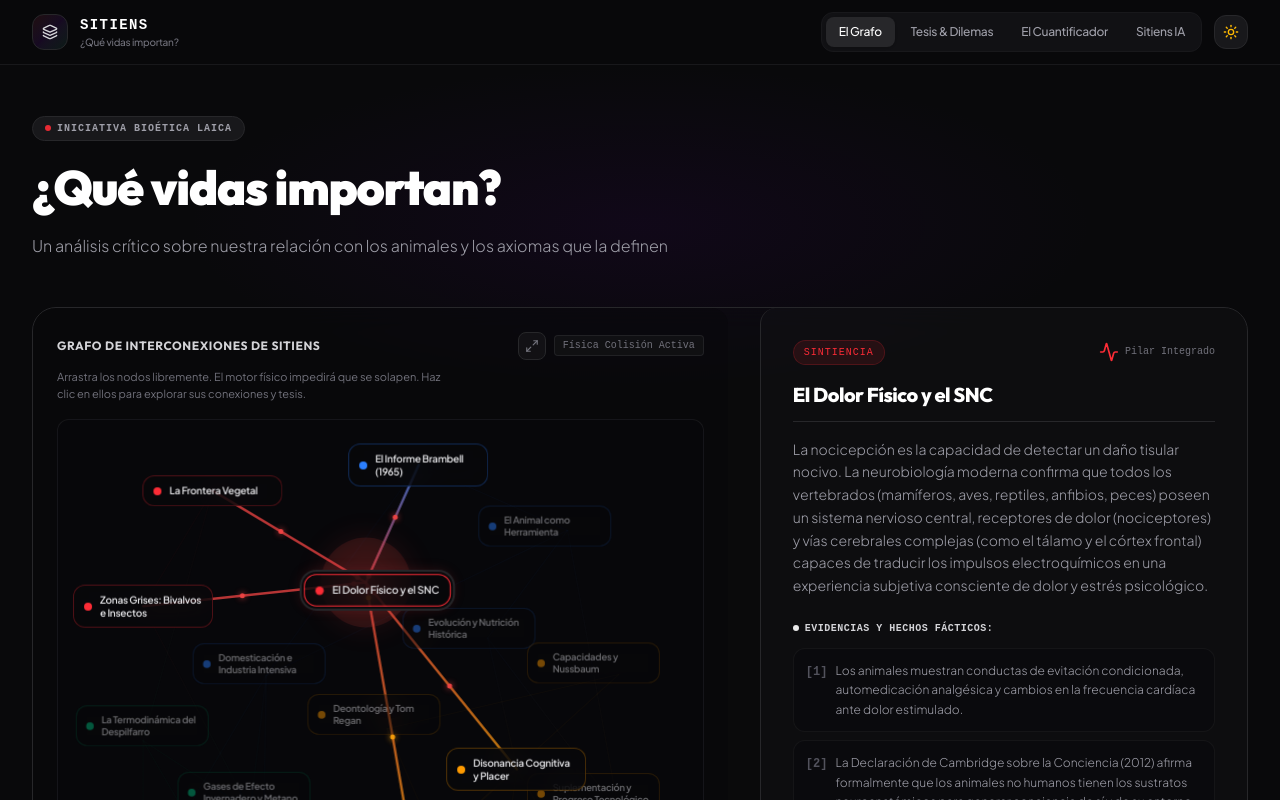
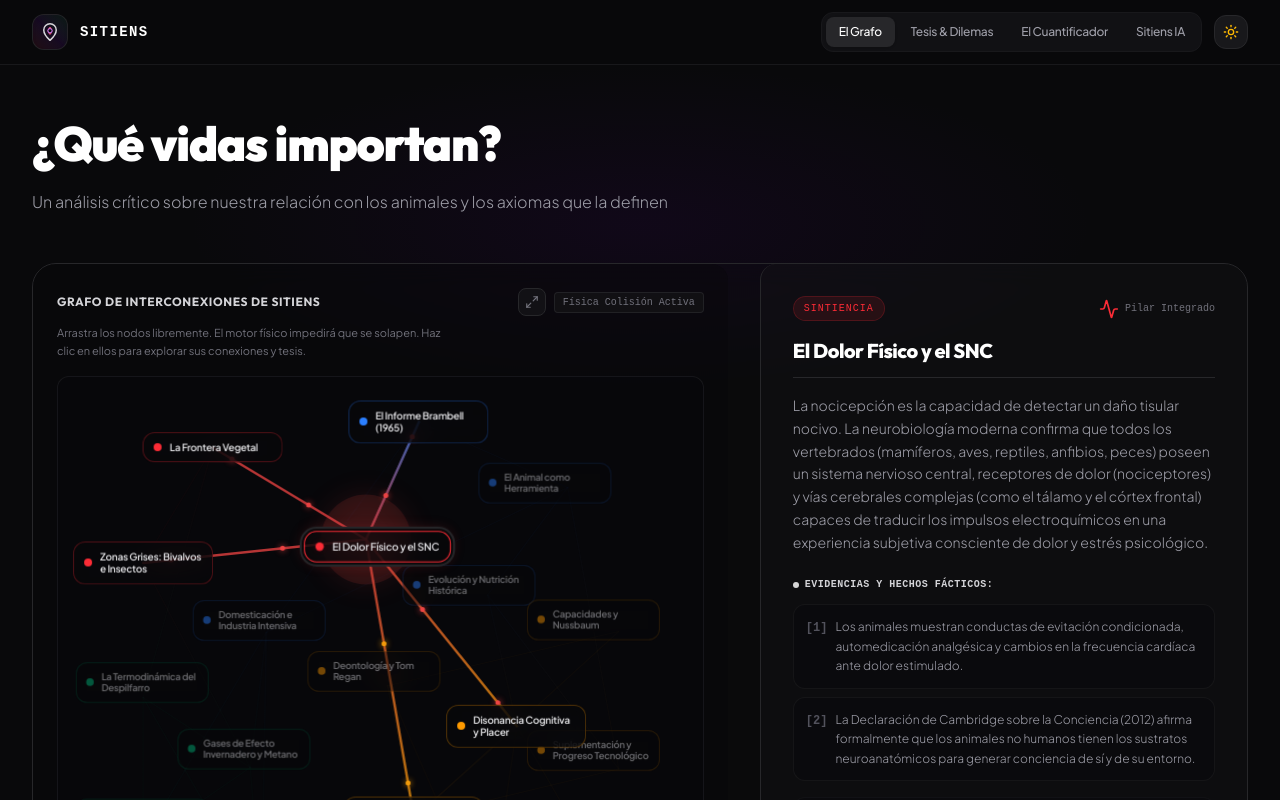
Before and after one commit to eldjenlacasa/sitiens, a React (Vite) app: page / in a window 1280 px wide. Shown: the top 800 px of the page. Built offline with nearby package versions, Linux system fonts and the light colour scheme.

Commit message:
style: refine header with custom sentience logo, remove redundant subtitle and welcome badge

```diff
--- a/src/App.tsx
+++ b/src/App.tsx
@@ -63,14 +63,16 @@ export default function App() {
 
           {/* Logo and Identity */}
           <div className="flex items-center gap-3">
-            <div className="w-9 h-9 rounded-xl bg-gradient-to-br from-red-500/10 via-purple-600/10 to-emerald-500/10 border border-zinc-200 dark:border-zinc-800 flex items-center justify-center relative overflow-hidden group transition-colors">
+            <div className="w-9 h-9 rounded-xl bg-gradient-to-tr from-rose-500/10 via-purple-600/10 to-emerald-500/10 border border-zinc-200/80 dark:border-zinc-800/85 flex items-center justify-center relative overflow-hidden group transition-all duration-300 shadow-inner">
               <div className="absolute inset-0 bg-zinc-900/5 dark:bg-white/5 opacity-0 group-hover:opacity-100 transition-opacity" />
-              <Layers className="w-4 h-4 text-zinc-700 dark:text-zinc-300" />
+              {/* Custom SVG logo representing sentience (heart + neural connection + leaf) */}
+              <svg className="w-5 h-5 transition-transform duration-300 group-hover:scale-110" viewBox="0 0 24 24" fill="none" xmlns="http://www.w3.org/2000/svg">
+                <path d="M12 2C8 2 4.5 5.5 4.5 9.5C4.5 15 12 22 12 22C12 22 19.5 15 19.5 9.5C19.5 5.5 16 2 12 2Z" className="stroke-zinc-700 dark:stroke-zinc-300" strokeWidth="1.8" strokeLinecap="round" strokeLinejoin="round" />
+                <path d="M12 6C10.5 7.5 9.5 9 9.5 10.5C9.5 12 10.5 13.5 12 15C13.5 13.5 14.5 12 14.5 10.5C14.5 9 13.5 7.5 12 6Z" className="fill-rose-500/80 dark:fill-rose-400/90 stroke-rose-500 dark:stroke-rose-400" strokeWidth="0.8" />
+                <circle cx="12" cy="10.5" r="2.5" className="fill-white dark:fill-zinc-950 stroke-purple-500 dark:stroke-purple-400" strokeWidth="1.2" />
+              </svg>
             </div>
-            <div>
-              <h1 className="text-sm font-black text-zinc-900 dark:text-white tracking-widest font-mono uppercase">SITIENS</h1>
-              <p className="text-[10px] text-zinc-500 font-medium tracking-tight">¿Qué vidas importan?</p>
-            </div>
+            <h1 className="text-sm font-black text-zinc-900 dark:text-white tracking-widest font-mono uppercase">SITIENS</h1>
           </div>
 
           {/* Quick tab controllers & Theme Toggle */}
@@ -131,10 +133,7 @@ export default function App() {
               transition={{ duration: 0.25 }}
               className="space-y-4 max-w-4xl"
             >
-              <div className="inline-flex items-center gap-1.5 px-3 py-1 rounded-full bg-zinc-100 dark:bg-zinc-900 border border-zinc-200 dark:border-zinc-800 transition-colors">
-                <span className="w-1.5 h-1.5 rounded-full bg-red-500 animate-pulse animate-duration-1500" />
-                <span className="text-[10px] font-mono tracking-widest uppercase text-zinc-500 dark:text-zinc-400 font-bold">Iniciativa bioética laica</span>
-              </div>
+              {/* Badge removed for cleaner header spacing */}
               <h2 className="text-3xl sm:text-5xl font-black text-zinc-900 dark:text-white tracking-tight leading-tight">
                 ¿Qué vidas importan?
               </h2>
```
